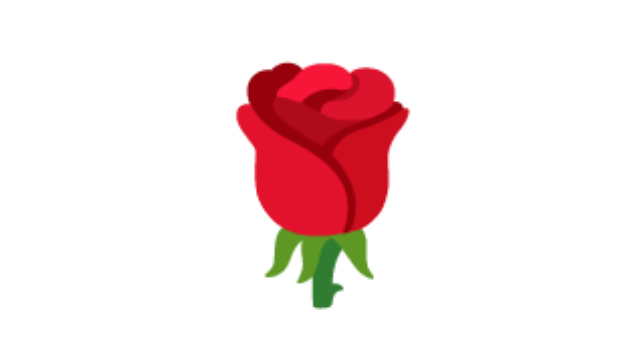
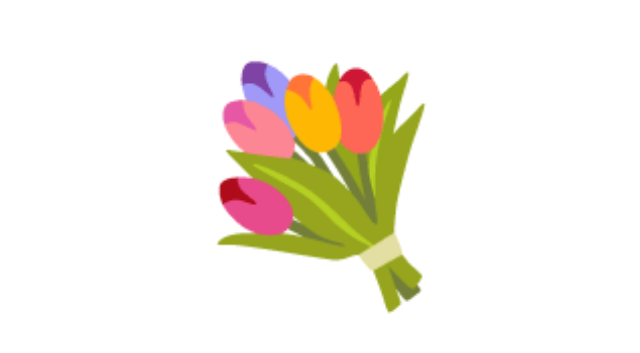
Before and after one commit to rex16/lay, a plain HTML site: page index.html in a window 1280 px wide. Shown: the part 213-566 px from the top of the page, without its empty margins (319-959 px from the left). Drawn offline with Linux system fonts and the light colour scheme.

Commit message:
Update index.html

```diff
--- a/index.html
+++ b/index.html
@@ -23,6 +23,6 @@
     </style>
   </head>
   <body>
-    <div class="emoji" role="img" aria-label="玫瑰">🌹</div>
+    <div class="emoji" role="img" aria-label="玫瑰">💐</div>
   </body>
 </html>
```
